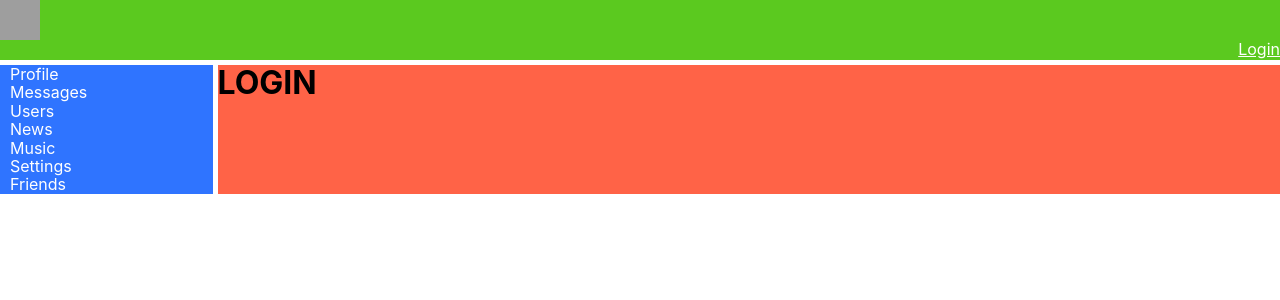
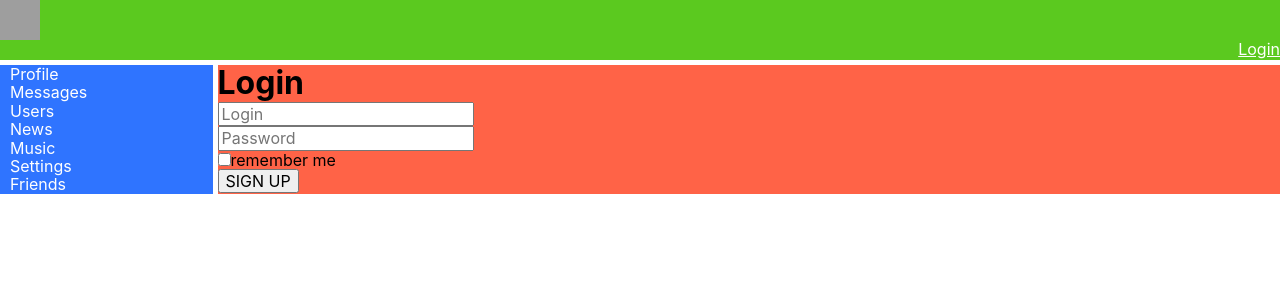
Before and after one commit to ArtemMakhov/social-network, a React (Create React App) app: page /login in a window 1280 px wide. Shown: the top 300 px of the page. Built offline with nearby package versions, Linux system fonts and the light colour scheme; no server answers; grey boxes are pictures that could not be loaded.

Commit message:
add formik

```diff
--- a/package.json
+++ b/package.json
@@ -7,6 +7,7 @@
     "@testing-library/react": "^13.4.0",
     "@testing-library/user-event": "^13.5.0",
     "axios": "^1.2.2",
+    "formik": "^2.2.9",
     "modern-normalize": "^1.1.0",
     "nanoid": "^4.0.0",
     "react": "^18.2.0",
--- a/src/components/Login/Login.jsx
+++ b/src/components/Login/Login.jsx
@@ -1,9 +1,14 @@
-
+import LoginForm from "./LoginForm";
 
 const Login = (props) => {
+  const onSubmit = (formData) => {
+    console.log(formData)
+  };
+
   return (
     <>
-      <h1>LOGIN</h1>
+      <h1>Login</h1>
+      <LoginForm onSubmit={onSubmit} />
     </>
   )
 }
--- /dev/null
+++ b/src/components/Login/LoginForm.jsx
@@ -0,0 +1,54 @@
+import { useFormik } from "formik";
+
+
+const LoginForm = (props) => {
+  const formik = useFormik({
+    initialValues: {
+      login: '',
+      password: '',
+      rememberMe: false,
+    },
+    onSubmit: props.onSubmit,
+    // onSubmit: values => {
+    //   alert(JSON.stringify(values, null, 2));
+    // },
+  })
+  return (
+    <form onSubmit={formik.handleSubmit}>
+      <div>
+        <input
+          id="login"
+          name="login"
+          type='text'
+          onChange={formik.handleChange}
+          value={formik.values.login}
+          placeholder="Login" />
+      </div>
+      <div>
+        <input
+          id="password"
+          name="password"
+          type="text"
+          onChange={formik.handleChange}
+          value={formik.values.password}
+          placeholder="Password" />
+      </div>
+      <div>
+        <input
+          id="rememberMe"
+          name="rememberMe"
+          type={'checkbox'}
+          onChange={formik.handleChange}
+          value={formik.values.rememberMe}
+        />
+        remember me
+      </div>
+      <div>
+        <button type="submit">SIGN UP</button>
+      </div>
+    </form>
+  )
+};
+
+
+export default LoginForm;
--- a/src/components/Profile/ProfileStatus/ProfileStatus.jsx
+++ b/src/components/Profile/ProfileStatus/ProfileStatus.jsx
@@ -25,6 +25,14 @@ class ProfileStatus extends React.Component {
     });
   }
 
+  componentDidUpdate(prevProps, prevState) {
+    if (prevProps.status !== this.props.status) {
+      this.setState({
+        status: this.props.status
+      });
+    }
+  }
+
   render() {
     return (
       <div>
--- a/src/redux/redux-store.js
+++ b/src/redux/redux-store.js
@@ -6,6 +6,7 @@ import usersReduser from "./users-reduser";
 import authReduser from './auth-raduser';
 import thunkMiddleware from 'redux-thunk';
 
+
 let redusers = combineReducers({
 
     profilePage: profileReduser,
@@ -13,7 +14,6 @@ let redusers = combineReducers({
     sidebar: sidebarReduser,
     usersPage: usersReduser,
     auth: authReduser,
-
 });
 
 let store = createStore(redusers, applyMiddleware(thunkMiddleware));
```
Also changed, not shown: 1 other file (tests, documents, lock files or other folders).
